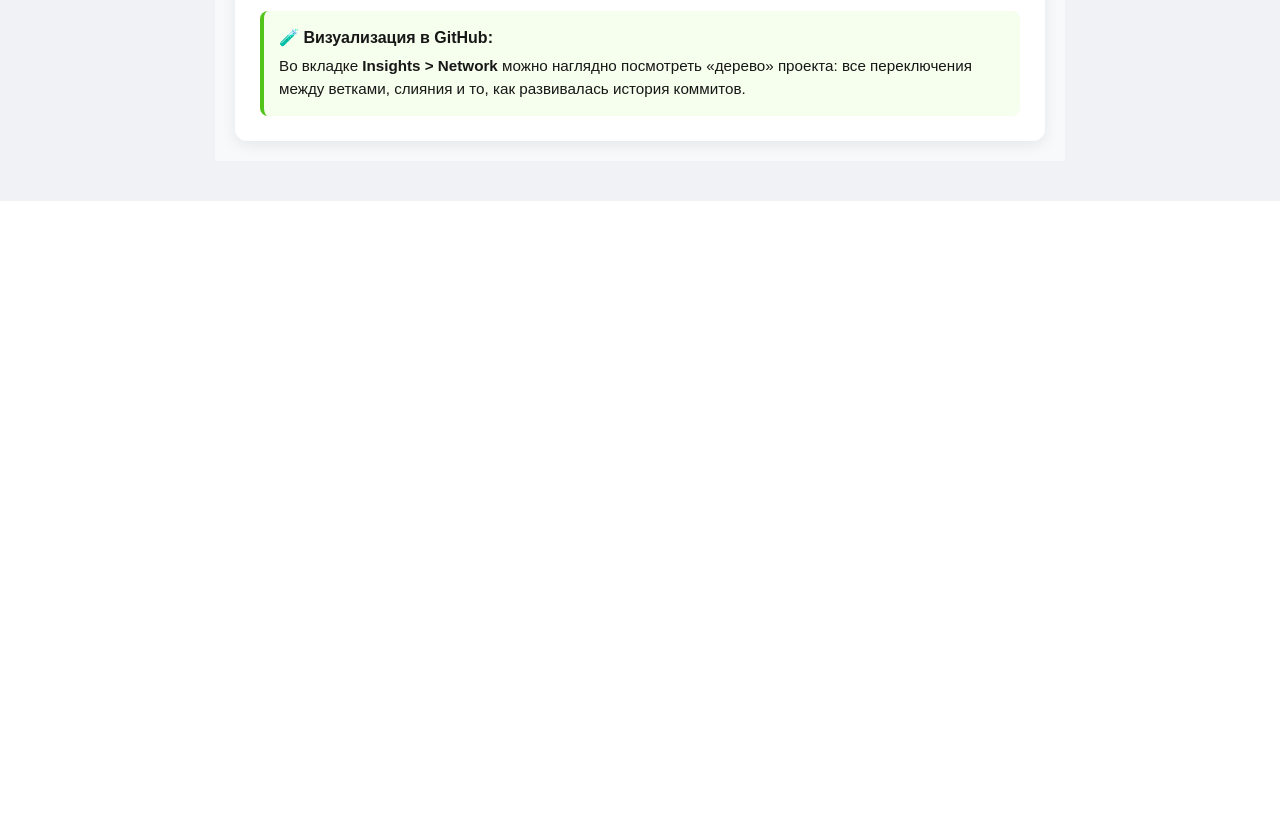
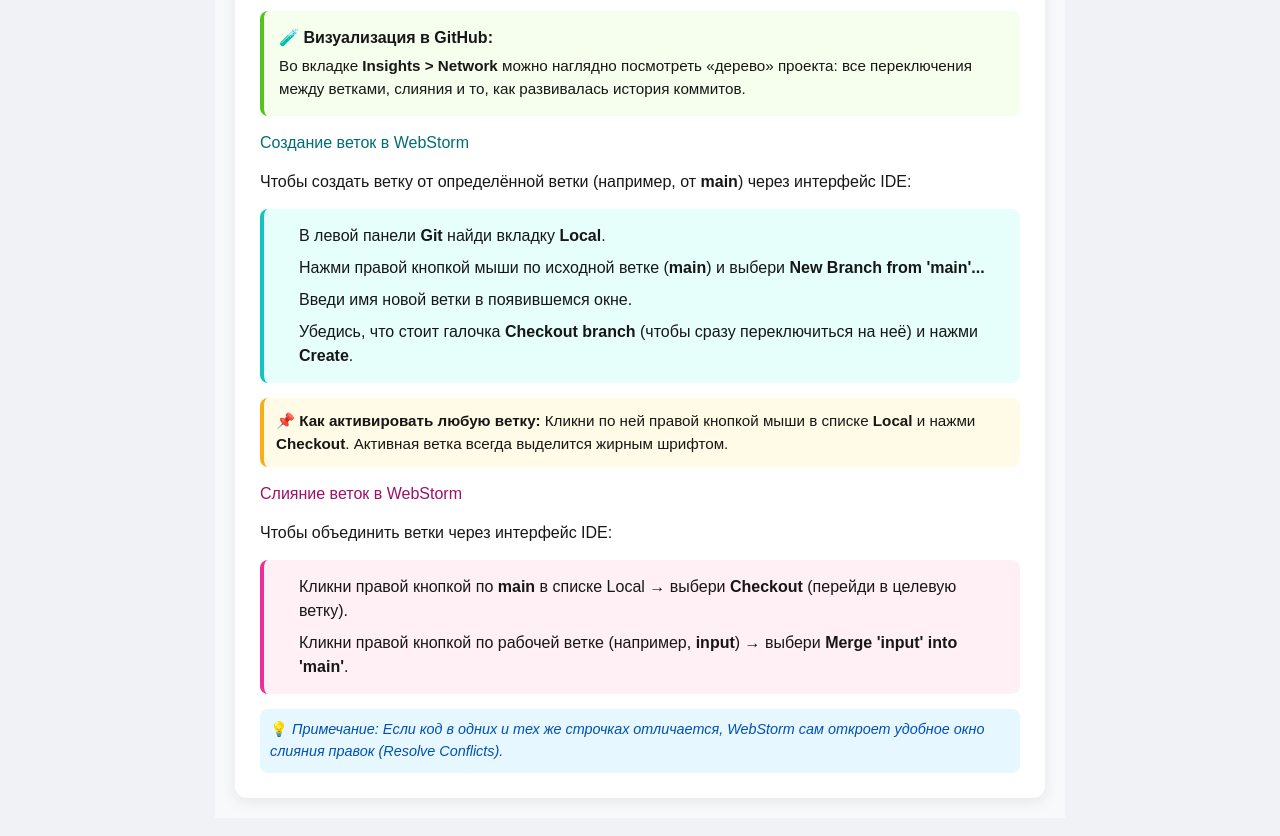
Before and after one commit to tymanskaya/next, a Next.js app: page /git in a window 1280 px wide. Shown: the part 4900-5736 px from the top of the page. Before the commit the page ends 5101 px from the top, so only its background shows below. Built offline with nearby package versions, Linux system fonts and the light colour scheme.

Commit message:
git/webstorm

```diff
--- a/app/git/page.tsx
+++ b/app/git/page.tsx
@@ -399,6 +399,52 @@ export default function Page() {
                                 все переключения между ветками, слияния и то, как развивалась история коммитов.
                             </p>
                         </div>
+                        <h2 style={{ marginTop: 0, color: '#006d75' }}>Создание веток в WebStorm</h2>
+
+                        <div style={{ display: 'flex', flexDirection: 'column', gap: '15px' }}>
+                            <p>Чтобы создать ветку от определённой ветки (например, от <b>main</b>) через интерфейс IDE:</p>
+
+                            <div style={{ backgroundColor: '#e6fffb', padding: '15px', borderRadius: '8px', borderLeft: '4px solid #13c2c2' }}>
+                                <ol style={{ margin: 0, paddingLeft: '20px' }}>
+                                    <li style={{ marginBottom: '8px' }}>
+                                        В левой панели <b>Git</b> найди вкладку <b>Local</b>.
+                                    </li>
+                                    <li style={{ marginBottom: '8px' }}>
+                                        Нажми правой кнопкой мыши по исходной ветке (<b>main</b>) и выбери <b>New Branch from &apos;main&apos;...</b>
+                                    </li>
+                                    <li style={{ marginBottom: '8px' }}>
+                                        Введи имя новой ветки в появившемся окне.
+                                    </li>
+                                    <li>
+                                        Убедись, что стоит галочка <b>Checkout branch</b> (чтобы сразу переключиться на неё) и нажми <b>Create</b>.
+                                    </li>
+                                </ol>
+                            </div>
+
+                            <div style={{ backgroundColor: '#fffbe6', padding: '12px', borderRadius: '8px', borderLeft: '4px solid #faad14', fontSize: '0.95em' }}>
+                                📌 <b>Как активировать любую ветку:</b> Кликни по ней правой кнопкой мыши в списке <b>Local</b> и нажми <b>Checkout</b>. Активная ветка всегда выделится жирным шрифтом.
+                            </div>
+                        </div>
+                        <h2 style={{ marginTop: 0, color: '#9e1068' }}>Слияние веток в WebStorm</h2>
+
+                        <div style={{ display: 'flex', flexDirection: 'column', gap: '15px' }}>
+                            <p>Чтобы объединить ветки через интерфейс IDE:</p>
+
+                            <div style={{ backgroundColor: '#fff0f6', padding: '15px', borderRadius: '8px', borderLeft: '4px solid #eb2f96' }}>
+                                <ol style={{ margin: 0, paddingLeft: '20px' }}>
+                                    <li style={{ marginBottom: '8px' }}>
+                                        Кликни правой кнопкой по <b>main</b> в списке Local &rarr; выбери <b>Checkout</b> (перейди в целевую ветку).
+                                    </li>
+                                    <li>
+                                        Кликни правой кнопкой по рабочей ветке (например, <b>input</b>) &rarr; выбери <b>Merge &apos;input&apos; into &apos;main&apos;</b>.
+                                    </li>
+                                </ol>
+                            </div>
+
+                            <div style={{ backgroundColor: '#e6f7ff', padding: '10px', borderRadius: '8px', fontSize: '0.9em', color: '#0050b3' }}>
+                                💡 <i>Примечание: Если код в одних и тех же строчках отличается, WebStorm сам откроет удобное окно слияния правок (Resolve Conflicts).</i>
+                            </div>
+                        </div>
 
                     </div>
                 </section>
```
